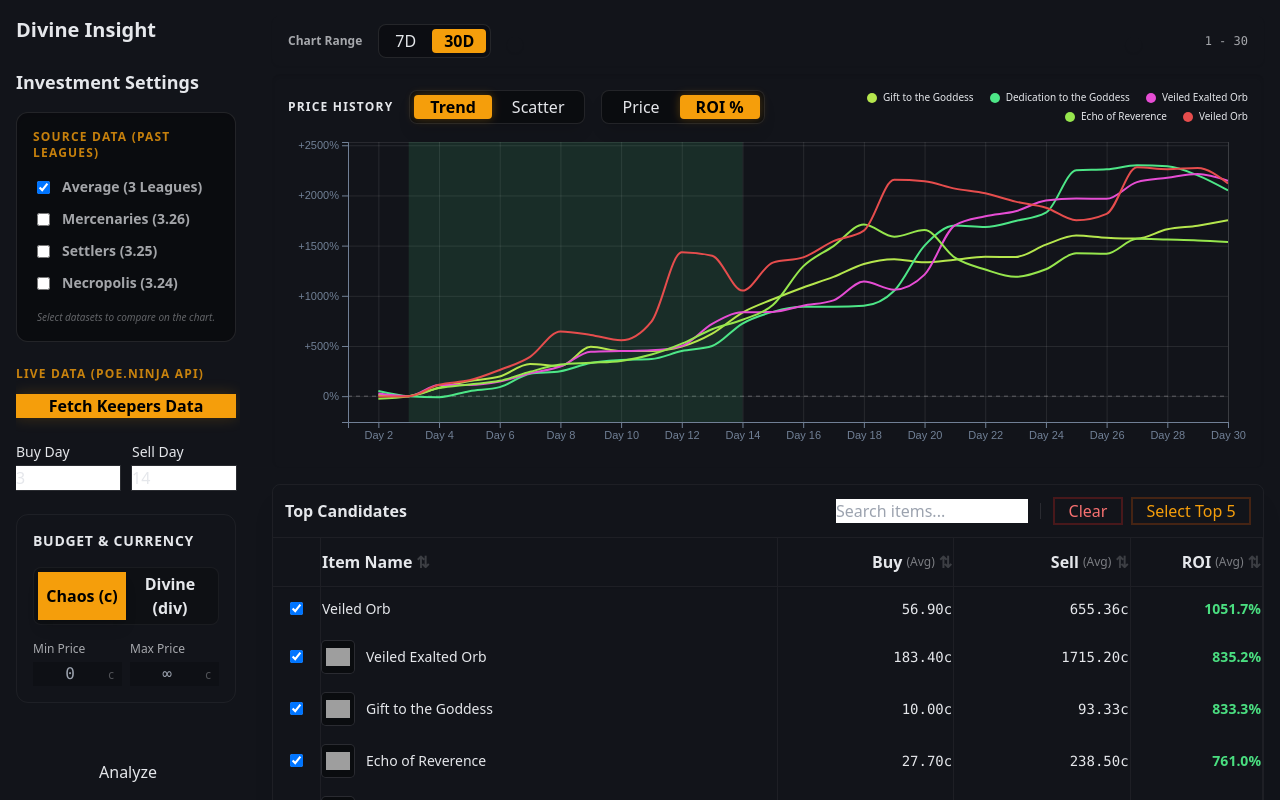
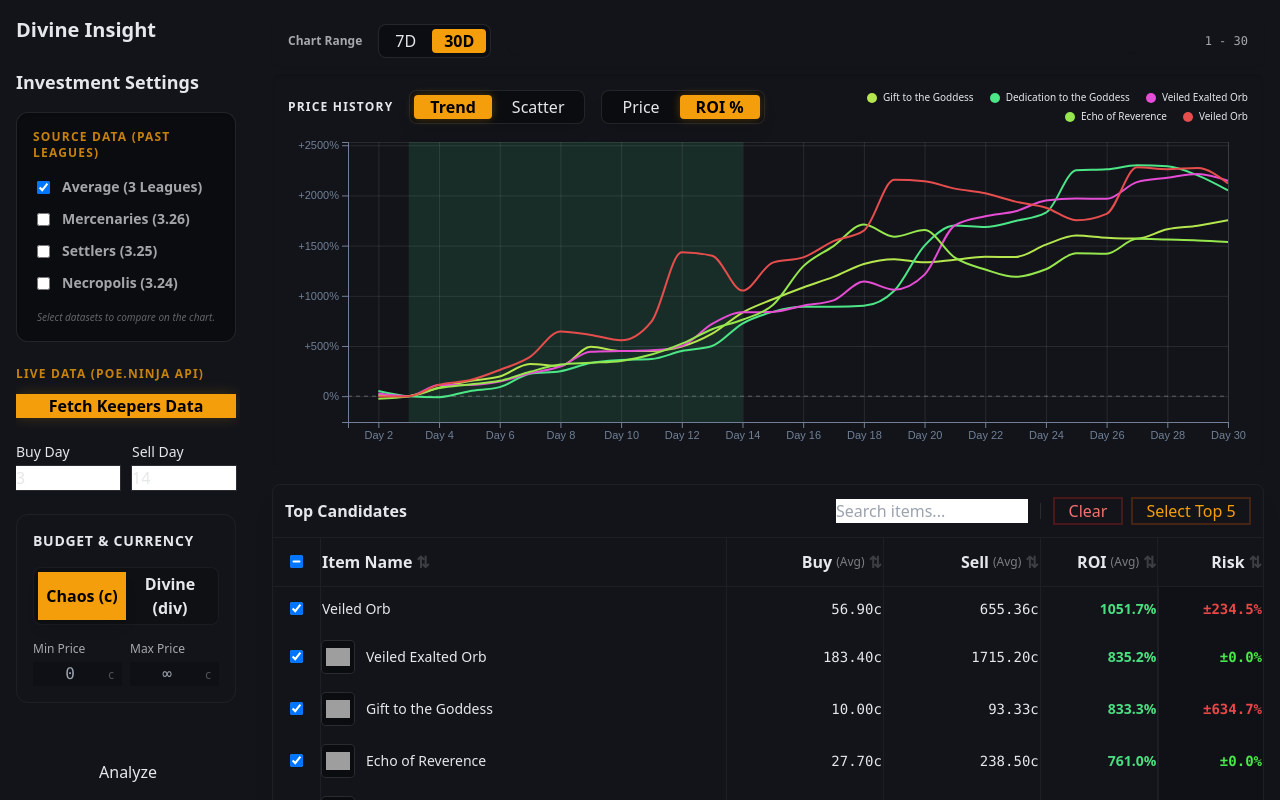
Before and after one commit to vdslab/theme2025-nengu, a React (Vite) app: page / in a window 1280 px wide. Built offline with nearby package versions, Linux system fonts and the light colour scheme; grey boxes are pictures that could not be loaded.

Commit message:
feat: テーブルでRisk値表示、チェックボックス全選択機能、チャート凡例爆発防止機能追加

```diff
--- a/src/components/Dashboard.jsx
+++ b/src/components/Dashboard.jsx
@@ -64,6 +64,14 @@ const Dashboard = ({
       if (prev.includes(itemName)) return prev.filter((n) => n !== itemName);
       return [...prev, itemName];
     });
+  };
+
+  const toggleSelectAll = (shouldSelectAll) => {
+    if (shouldSelectAll) {
+      setSelectedItemNames(sortedTableData.map(item => item.name));
+    } else {
+      setSelectedItemNames([]);
+    }
   };
 
   return (
@@ -142,6 +150,7 @@ const Dashboard = ({
               data={sortedTableData}
               selectedItems={selectedItemNames}
               onToggleItem={toggleItemSelection}
+              onSelectAll={toggleSelectAll}
               selectedSourceLeagues={filters.selectedSourceLeagues}
               filters={filters}
               convertPrice={convertPrice}
--- a/src/components/ItemTable.jsx
+++ b/src/components/ItemTable.jsx
@@ -1,11 +1,41 @@
 import React from 'react';
 
-const ItemTable = ({ data, selectedItems, onToggleItem, selectedSourceLeagues, filters, convertPrice, sortConfig, onSort }) => {
+const SortIcon = ({ columnKey, sortConfig }) => {
+  if (sortConfig?.key !== columnKey) return <span className="opacity-20 ml-1">⇅</span>;
+  return <span className="ml-1 text-amber-500">{sortConfig.direction === 'asc' ? '▲' : '▼'}</span>;
+};
+
+const Th = ({ label, sortKey, className, style, children, onSort, sortConfig }) => (
+  <th
+    className={`${className} cursor-pointer hover:bg-white/10 transition-colors select-none`}
+    style={style}
+    onClick={() => onSort && onSort(sortKey)}
+  >
+      <div className="flex items-center justify-end w-full">
+        {children || label}
+        <SortIcon columnKey={sortKey} sortConfig={sortConfig} />
+      </div>
+  </th>
+);
+
+const getRiskColor = (risk) => {
+  if (risk === null || risk === undefined) return "text-base-content/30";
+  // risk is standard deviation of ROI (e.g., 0.1 for 10%)
+  // Map 0 -> 0.5 (50%) spread to Green -> Red
+  const val = Math.min(Math.max(risk, 0), 0.5);
+  const hue = 120 - (val / 0.5) * 120;
+  return { color: `hsl(${hue}, 80%, 60%)` };
+};
+
+const ItemTable = ({ data, selectedItems, onToggleItem, onSelectAll, selectedSourceLeagues, filters, convertPrice, sortConfig, onSort }) => {
   const buyDay = data.length > 0 && data[0].buyDay ? data[0].buyDay : 'X';
   const sellDay = data.length > 0 && data[0].sellDay ? data[0].sellDay : 'Y';
 
   const hasLeagues = selectedSourceLeagues && selectedSourceLeagues.length > 0;
   const unitLabel = filters?.currency === 'divine' ? 'div' : 'c';
+
+  const allSelected = data.length > 0 && data.every(item => selectedItems.includes(item.name));
+  const someSelected = data.some(item => selectedItems.includes(item.name)) && !allSelected;
 
   const getPrice = (values, day) => {
       if (!values || !Array.isArray(values)) return 0;
@@ -13,30 +43,18 @@ const ItemTable = ({ data, selectedItems, onToggleItem, selectedSourceLeagues, f
       return found ? found.price : 0;
   };
 
-  const SortIcon = ({ columnKey }) => {
-      if (sortConfig?.key !== columnKey) return <span className="opacity-20 ml-1">⇅</span>;
-      return <span className="ml-1 text-amber-500">{sortConfig.direction === 'asc' ? '▲' : '▼'}</span>;
-  };
-
-  const Th = ({ label, sortKey, className, style, children }) => (
-      <th
-        className={`${className} cursor-pointer hover:bg-white/10 transition-colors select-none`}
-        style={style}
-        onClick={() => onSort && onSort(sortKey)}
-      >
-          <div className="flex items-center justify-end w-full">
-            {children || label}
-            <SortIcon columnKey={sortKey} />
-          </div>
-      </th>
-  );
-
   return (
     <table className="table table-sm w-full min-w-[600px] border-separate border-spacing-0">
       <thead className="bg-base-300 text-base-content/70 sticky top-0 z-10 shadow-sm">
         <tr>
           <th className="border-b border-r border-white/5 py-3 w-12 text-center bg-base-300">
-            {/* Checkbox Header */}
+            <input
+              type="checkbox"
+              className="checkbox checkbox-sm border-gray-500 bg-black/20 checked:bg-amber-500 checked:border-amber-500 [--chkbg:theme(colors.amber.500)] [--chkfg:black] hover:border-amber-400 transition-all"
+              checked={allSelected}
+              ref={input => { if (input) input.indeterminate = someSelected; }}
+              onChange={(e) => onSelectAll && onSelectAll(e.target.checked)}
+            />
           </th>
 
           <th
@@ -45,7 +63,7 @@ const ItemTable = ({ data, selectedItems, onToggleItem, selectedSourceLeagues, f
           >
              <div className="flex items-center w-full">
                 Item Name
-                <SortIcon columnKey="name" />
+                <SortIcon columnKey="name" sortConfig={sortConfig} />
              </div>
           </th>
 
@@ -55,18 +73,24 @@ const ItemTable = ({ data, selectedItems, onToggleItem, selectedSourceLeagues, f
                       <Th
                         className="border-b border-r border-white/5 text-right py-3 font-semibold bg-base-300 min-w-[120px] whitespace-nowrap"
                         sortKey={`${league}_buy`}
+                        onSort={onSort}
+                        sortConfig={sortConfig}
                       >
                           Buy <span className="opacity-50 text-xs ml-1 font-normal">({league === "Average" ? "Avg" : league})</span>
                       </Th>
                       <Th
                         className="border-b border-r border-white/5 text-right py-3 font-semibold bg-base-300 min-w-[120px] whitespace-nowrap"
                         sortKey={`${league}_sell`}
+                        onSort={onSort}
+                        sortConfig={sortConfig}
                       >
                           Sell <span className="opacity-50 text-xs ml-1 font-normal">({league === "Average" ? "Avg" : league})</span>
                       </Th>
                       <Th
                         className="border-b border-r border-white/5 text-right py-3 font-semibold bg-base-300 min-w-[90px] whitespace-nowrap"
                         sortKey={`${league}_roi`}
+                        onSort={onSort}
+                        sortConfig={sortConfig}
                       >
                           ROI <span className="opacity-50 text-xs ml-1 font-normal">({league === "Average" ? "Avg" : league})</span>
                       </Th>
@@ -74,17 +98,41 @@ const ItemTable = ({ data, selectedItems, onToggleItem, selectedSourceLeagues, f
               ))
           ) : (
               <>
-                <Th className="border-b border-r border-white/5 text-right py-3 font-semibold bg-base-300" sortKey="buyPrice">
+                <Th
+                  className="border-b border-r border-white/5 text-right py-3 font-semibold bg-base-300"
+                  sortKey="buyPrice"
+                  onSort={onSort}
+                  sortConfig={sortConfig}
+                >
                     Buy Price (Day {buyDay})
                 </Th>
-                <Th className="border-b border-r border-white/5 text-right py-3 font-semibold bg-base-300" sortKey="sellPrice">
+                <Th
+                  className="border-b border-r border-white/5 text-right py-3 font-semibold bg-base-300"
+                  sortKey="sellPrice"
+                  onSort={onSort}
+                  sortConfig={sortConfig}
+                >
                     Sell Price (Day {sellDay})
                 </Th>
-                <Th className="border-b border-white/5 text-right py-3 font-semibold bg-base-300" sortKey="roi">
+                <Th
+                  className="border-b border-r border-white/5 text-right py-3 font-semibold bg-base-300"
+                  sortKey="roi"
+                  onSort={onSort}
+                  sortConfig={sortConfig}
+                >
                     Predicted ROI
                 </Th>
               </>
           )}
+
+          <Th
+            className="border-b border-white/5 text-right py-3 font-semibold bg-base-300 min-w-[80px]"
+            sortKey="risk"
+            onSort={onSort}
+            sortConfig={sortConfig}
+          >
+              Risk
+          </Th>
         </tr>
       </thead>
       <tbody className="divide-y divide-white/5">
@@ -154,16 +202,24 @@ const ItemTable = ({ data, selectedItems, onToggleItem, selectedSourceLeagues, f
                   <>
                     <td className="text-right border-r border-white/5 font-mono text-sm text-base-content/80">{item.buyPrice.toFixed(2)}{unitLabel}</td>
                     <td className="text-right border-r border-white/5 font-mono text-sm text-base-content/80">{item.sellPrice.toFixed(2)}{unitLabel}</td>
-                    <td className={`text-right font-bold text-sm ${item.roi > 0 ? 'text-green-400' : 'text-red-400'}`}>
+                    <td className={`text-right border-r border-white/5 font-bold text-sm ${item.roi > 0 ? 'text-green-400' : 'text-red-400'}`}>
                         {(item.roi * 100).toFixed(1)}%
                     </td>
                   </>
               )}
+
+              {/* Risk Column */}
+              <td
+                className="text-right font-bold text-sm font-mono border-l border-white/5 bg-black/10"
+                style={typeof getRiskColor(item.risk) === 'object' ? getRiskColor(item.risk) : {}}
+              >
+                  {item.risk !== null && item.risk !== undefined ? `±${(item.risk * 100).toFixed(1)}%` : '-'}
+              </td>
             </tr>
           ))
         ) : (
           <tr>
-            <td colSpan={hasLeagues ? 2 + (selectedSourceLeagues.length * 3) : 5} className="text-center p-12 text-base-content/30 italic">
+            <td colSpan={hasLeagues ? 3 + (selectedSourceLeagues.length * 3) : 6} className="text-center p-12 text-base-content/30 italic">
               No profitable items found for the selected criteria.
             </td>
           </tr>
--- a/src/components/ScatterChart.jsx
+++ b/src/components/ScatterChart.jsx
@@ -1,5 +1,6 @@
 import React, { useEffect, useRef } from "react";
 import * as d3 from "d3";
+import { processedChartData, availableLeagues } from "../data/processedData.js";
 
 const ScatterChart = ({
   data,
@@ -21,35 +22,36 @@ const ScatterChart = ({
     return Number.isFinite(n) ? n : null;
   };
 
-  // 日次リターン σ（%）
-  const calcRiskStd = (values, range) => {
-    if (!Array.isArray(values) || values.length < 2) return null;
+  // Find item in processedChartData by name
+  const findItemData = (name) => {
+    return processedChartData.find(d => d.name === name);
+  };
 
-    const minD = range?.[0] ?? 1;
-    const maxD = range?.[1] ?? 30;
+  // ROI Risk Calculation (Standard Deviation of ROI across available leagues)
+  const calcRoiRisk = (itemName, buyDay, sellDay) => {
+    const item = findItemData(itemName);
+    if (!item || !item.leagues) return 0; // fallback
 
-    const sliced = values
-      .filter((v) => v.day >= minD && v.day <= maxD)
-      .sort((a, b) => a.day - b.day)
-      .map((v) => ({ day: v.day, price: Number(v.price) }))
-      .filter((v) => Number.isFinite(v.price) && v.price > 0);
+    const rois = availableLeagues
+      .map(league => {
+        const leagueValues = item.leagues[league];
+        const lBuy = findPrice(leagueValues, buyDay);
+        const lSell = findPrice(leagueValues, sellDay);
 
-    if (sliced.length < 2) return null;
+        if (lBuy !== null && lSell !== null && lBuy > 0) {
+           return (lSell - lBuy) / lBuy;
+        }
+        return null;
+      })
+      .filter(val => val !== null);
 
-    const rets = [];
-    for (let i = 1; i < sliced.length; i++) {
-      const prev = sliced[i - 1].price;
-      const cur = sliced[i].price;
-      if (prev > 0) {
-        rets.push((cur - prev) / prev);
-      }
+    if (rois.length > 1) {
+      const mean = rois.reduce((a, b) => a + b, 0) / rois.length;
+      const variance = rois.reduce((a, b) => a + Math.pow(b - mean, 2), 0) / rois.length;
+      return Math.sqrt(variance) * 100; // Return as %
+    } else {
+       return 0;
     }
-    if (rets.length < 2) return null;
-
-    const dev = d3.deviation(rets);
-    if (!Number.isFinite(dev)) return null;
-
-    return dev * 100; // %表記
   };
 
   const buildPoints = () => {
@@ -64,15 +66,16 @@ const ScatterChart = ({
       if (!buy || !sell) return;
 
       const roi = ((sell - buy) / buy) * 100;
-      const riskStd = calcRiskStd(values, dayRange);
-      if (!Number.isFinite(roi) || !Number.isFinite(riskStd)) return;
+      const riskStd = calcRoiRisk(series.name, buyDay, sellDay);
+      // Even if risk is 0, we plot it
+      if (!Number.isFinite(roi)) return;
 
       pts.push({
         name: series.name,
         icon: series.icon,
         league: series.league || "",
         roi,
-        riskStd,
+        riskStd, // This is now ROI Risk %
         buy,
         sell,
         buyDay,
@@ -100,7 +103,7 @@ const ScatterChart = ({
         .attr("text-anchor", "middle")
         .style("fill", "#A0AEC0")
         .style("font-size", "16px")
-        .text("No data for Scatter (need Buy/Sell prices + enough days for risk σ).");
+        .text("No data for Scatter (need Buy/Sell prices).");
       return;
     }
 
@@ -140,7 +143,7 @@ const ScatterChart = ({
     chart
       .append("g")
       .attr("transform", `translate(0,${ih})`)
-      .call(d3.axisBottom(x).ticks(10).tickFormat((d) => `${Number(d).toFixed(1)}%`))
+      .call(d3.axisBottom(x).ticks(10).tickFormat((d) => `±${Number(d).toFixed(1)}%`))
       .attr("color", "#718096")
       .style("font-size", "11px");
 
@@ -160,7 +163,7 @@ const ScatterChart = ({
       .attr("text-anchor", "end")
       .style("fill", "#94A3B8")
       .style("font-size", "11px")
-      .text("Risk (σ of daily returns)");
+      .text("Risk (ROI Standard Deviation)");
 
     chart
       .append("text")
@@ -210,7 +213,7 @@ const ScatterChart = ({
           price: d.sell, // Tooltipはprice欄があるので一旦 sell を見せる
           roi: d.roi,
           unit: filters.currency === "divine" ? "div" : "c",
-          riskStd: d.riskStd,
+          riskStd: d.riskStd, // This is now ROI Risk
         });
       })
       .on("mouseleave", hideTooltip);
--- a/src/hooks/useRoiTable.js
+++ b/src/hooks/useRoiTable.js
@@ -1,12 +1,10 @@
-import { useEffect, useState } from "react";
-import { processedChartData } from "../data/processedData.js";
+import { useEffect, useState, useMemo } from "react";
+import { processedChartData, availableLeagues } from "../data/processedData.js";
 
 export const useRoiTable = ({ filters, analysisRequested, convertPrice }) => {
-  const [tableData, setTableData] = useState([]);
-  const [selectedItemNames, setSelectedItemNames] = useState([]);
-
-  useEffect(() => {
-    if (!analysisRequested) return;
+  // tableData is derived from filters/data, so useMemo is appropriate
+  const tableData = useMemo(() => {
+    if (!analysisRequested) return [];
 
     const findPriceForDay = (values, day) => {
       if (!Array.isArray(values)) return null;
@@ -37,6 +35,31 @@ export const useRoiTable = ({ filters, analysisRequested, convertPrice }) => {
         const buyPrice = rawBuy !== null ? convertPrice(rawBuy, buyDay, actualLeague) : null;
         const sellPrice = rawSell !== null ? convertPrice(rawSell, sellDay, actualLeague) : null;
 
+        // Calculate Risk (Standard Deviation of ROI across all available leagues)
+        let risk = null;
+        if (item.leagues) {
+          const rois = availableLeagues
+            .map(league => {
+              const leagueValues = item.leagues[league];
+              const lBuy = findPriceForDay(leagueValues, buyDay);
+              const lSell = findPriceForDay(leagueValues, sellDay);
+
+              if (lBuy !== null && lSell !== null && lBuy > 0) {
+                 return (lSell - lBuy) / lBuy;
+              }
+              return null;
+            })
+            .filter(val => val !== null);
+
+          if (rois.length > 1) { // Need at least 2 points for variance
+            const mean = rois.reduce((a, b) => a + b, 0) / rois.length;
+            const variance = rois.reduce((a, b) => a + Math.pow(b - mean, 2), 0) / rois.length;
+            risk = Math.sqrt(variance);
+          } else if (rois.length === 1) {
+             risk = 0; // Only one data point implies no observed variation (though strictly undefined std dev for sample, 0 makes sense for UI "no deviation known")
+          }
+        }
+
         if (
           buyPrice === null ||
           (filters.minPrice && buyPrice < parseFloat(filters.minPrice)) ||
@@ -53,6 +76,7 @@ export const useRoiTable = ({ filters, analysisRequested, convertPrice }) => {
             buyPrice,
             sellPrice,
             roi,
+            risk, // Add Risk to the item object
             buyDay,
             sellDay,
             values: targetValues,
@@ -64,12 +88,23 @@ export const useRoiTable = ({ filters, analysisRequested, convertPrice }) => {
       })
       .filter(Boolean);
 
-    const sorted = results.sort((a, b) => b.roi - a.roi);
-    setTableData(sorted);
+    return results.sort((a, b) => b.roi - a.roi);
+  }, [filters, analysisRequested, convertPrice]);
 
-    // 初期選択：Top5
-    setSelectedItemNames(sorted.slice(0, 5).map((r) => r.name));
-  }, [filters, analysisRequested, convertPrice]);
+  const [selectedItemNames, setSelectedItemNames] = useState([]);
+
+  // When tableData changes (e.g. filters changed), reset selection to Top 5
+  // Use setTimeout to avoid "setState synchronously within an effect" lint error
+  useEffect(() => {
+    const timer = setTimeout(() => {
+      if (tableData.length > 0) {
+        setSelectedItemNames(tableData.slice(0, 5).map((r) => r.name));
+      } else {
+        setSelectedItemNames([]);
+      }
+    }, 0);
+    return () => clearTimeout(timer);
+  }, [tableData]);
 
   return {
     tableData,
--- a/src/hooks/useSortedTableData.js
+++ b/src/hooks/useSortedTableData.js
@@ -35,7 +35,7 @@ export const useSortedTableData = ({ tableData, searchQuery, sortConfig, convert
       if (key === "name") {
         valA = a.name.toLowerCase();
         valB = b.name.toLowerCase();
-      } else if (["buyPrice", "sellPrice", "roi"].includes(key)) {
+      } else if (["buyPrice", "sellPrice", "roi", "risk"].includes(key)) {
         valA = a[key] ?? -Infinity;
         valB = b[key] ?? -Infinity;
       } else {
```
Also changed, not shown: src/components/PriceChartHeader.jsx (+8 -2 lines).
